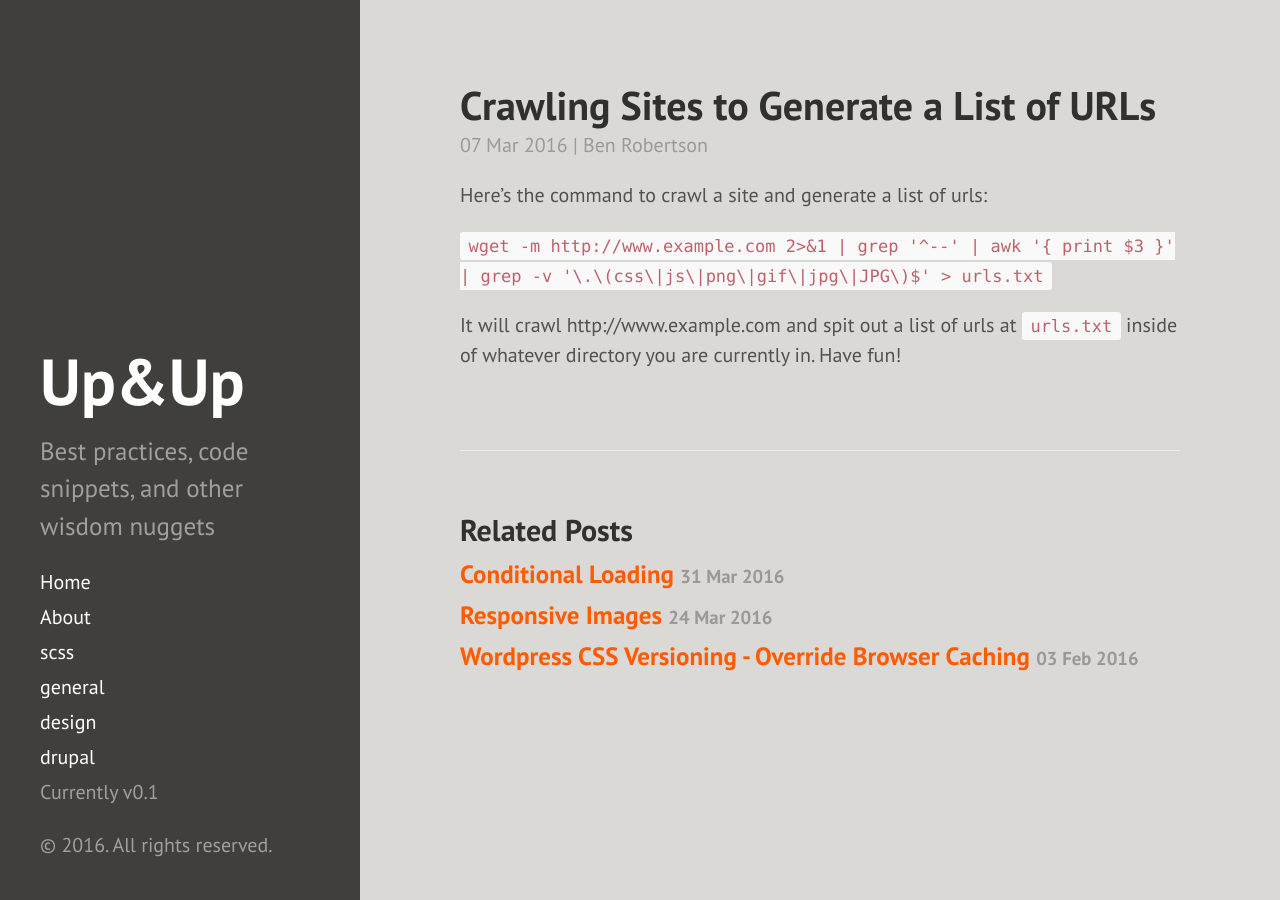
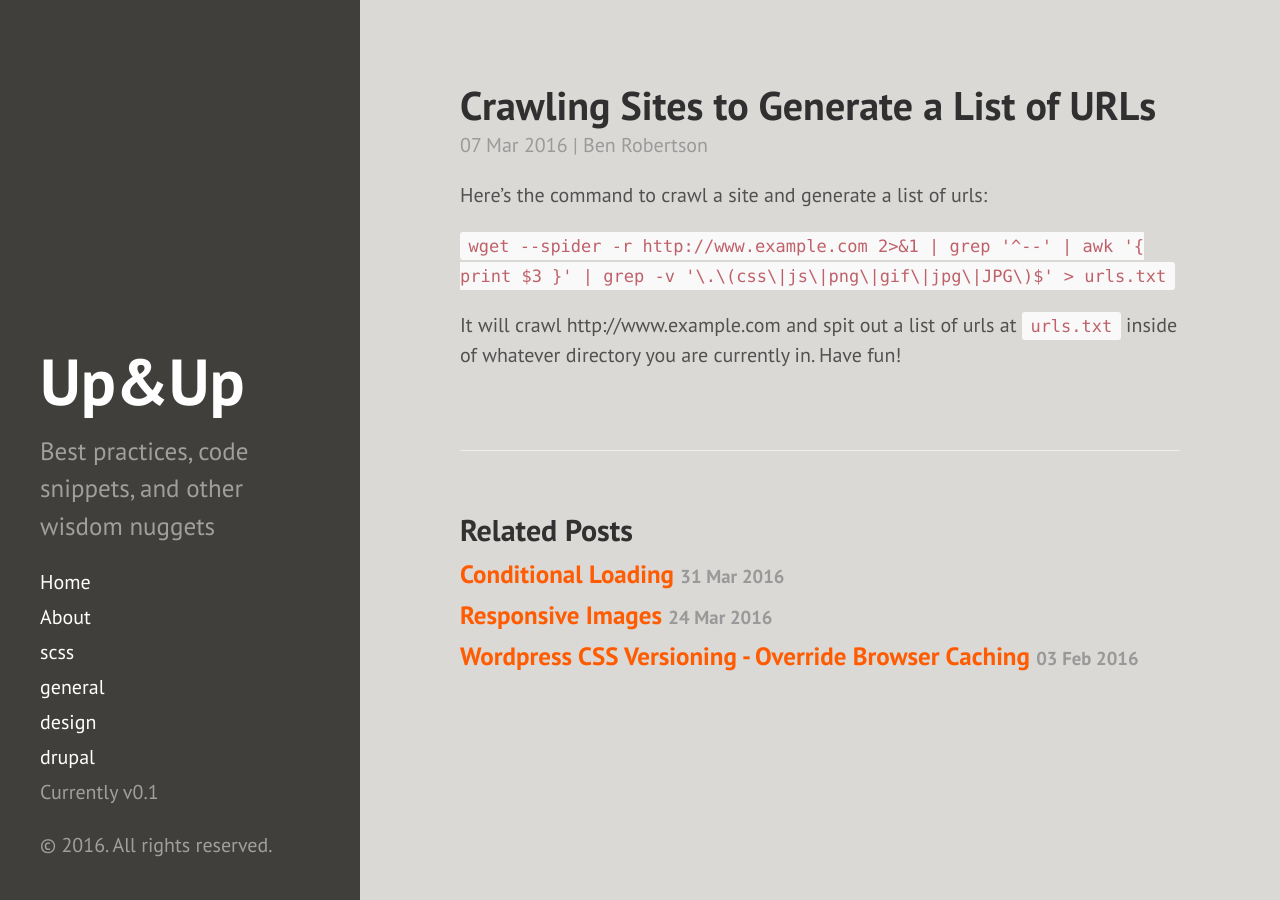
Before and after one commit to mergeweb/best_practices, a Jekyll site: the page built from _posts/2016-03-07-crawling-sites.markdown, in a window 1280 px wide. Built offline with Jekyll 4.4.1, drawn with Linux system fonts in a browser that asks for light colours; Markdown is read by kramdown in place of the engine named in the settings.

Commit message:
Revise the crawling sites post with a faster command

```diff
--- a/_posts/2016-03-07-crawling-sites.markdown
+++ b/_posts/2016-03-07-crawling-sites.markdown
@@ -8,6 +8,6 @@ categories: general
 
 Here's the command to crawl a site and generate a list of urls:
 
-`wget -m http://www.example.com 2>&1 | grep '^--' | awk '{ print $3 }' | grep -v '\.\(css\|js\|png\|gif\|jpg\|JPG\)$' > urls.txt`
+`wget --spider -r http://www.example.com 2>&1 | grep '^--' | awk '{ print $3 }' | grep -v '\.\(css\|js\|png\|gif\|jpg\|JPG\)$' > urls.txt`
 
 It will crawl http://www.example.com and spit out a list of urls at `urls.txt` inside of whatever directory you are currently in. Have fun!
```
